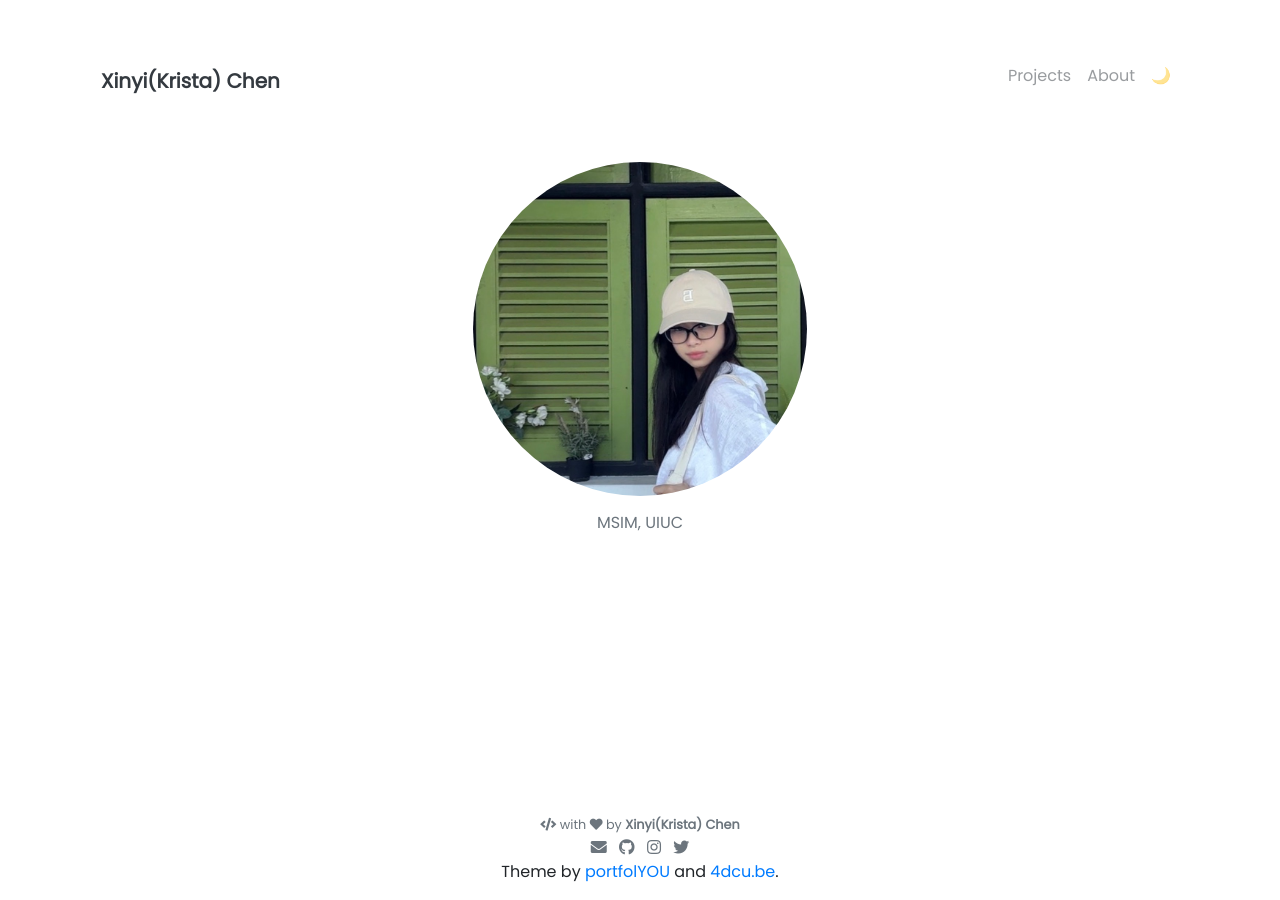
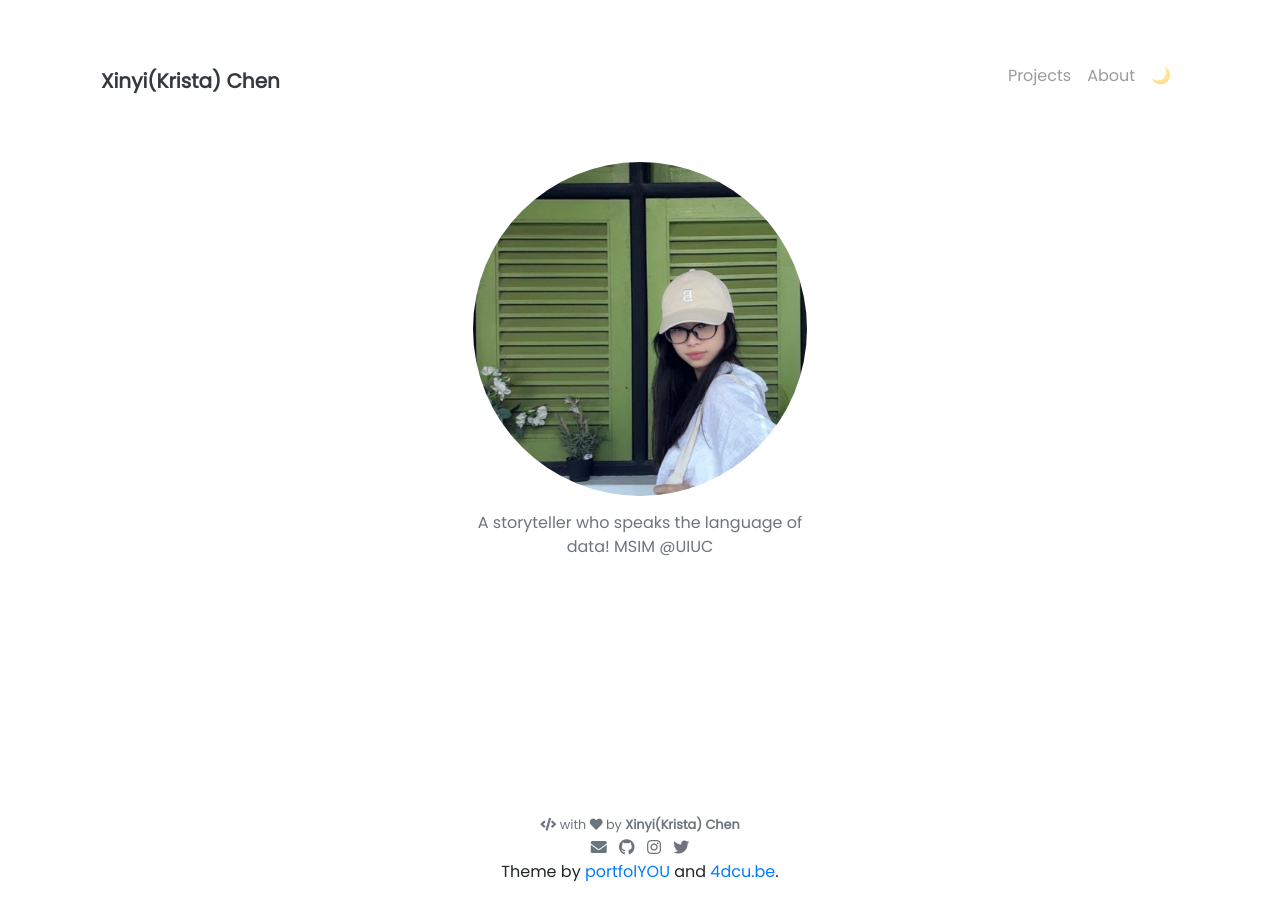
Before and after one commit to xinyiC11/xinyiC11.github.io, a Jekyll site: the page built from pages/index.md, in a window 1280 px wide. Built offline with Jekyll 4.4.1, drawn with Linux system fonts in a browser that asks for light colours; nearby versions of some CDN libraries.

Commit message:
Update site description in _config.yml

```diff
--- a/_config.yml
+++ b/_config.yml
@@ -7,7 +7,7 @@
 ### Site Settings ###
 title               : Xinyi(Krista) Chen
 description         : >-
-                      MSIM, UIUC
+                      A storyteller who speaks the language of data! MSIM @UIUC
 baseurl             : ""   # Change to empty quotes if you are hosting your site at <your-username>.github.io directly,
 #                                             otherwise will be hosted at <your-username>.github.io/{{base_url}}
 repository          :                     # Change to <your-username> for github OR, if that doesn't work <your-username>/<your-username>.github.io (or remove it if you don't need remote projects) -- for example, I would put "jnaiman" without the quotes after the ":" here
```
